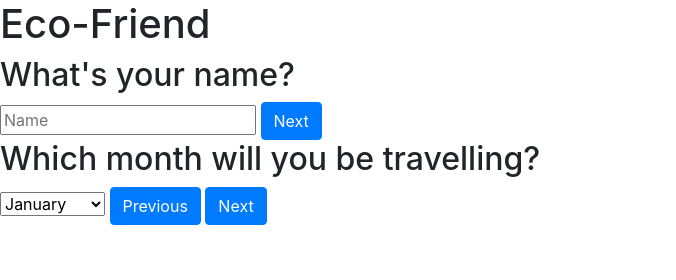
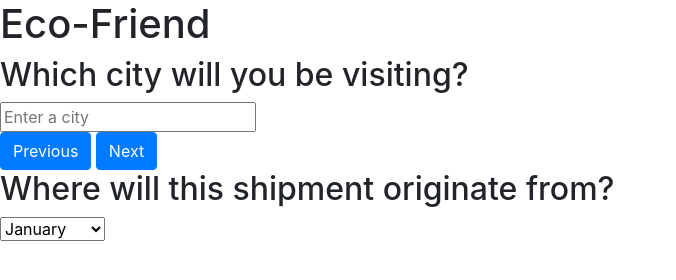
Before and after one commit to tonykimatpl/uOEC-2019---Programming, an Electron app: page index.html in a window 800 px wide. Shown: the whole page, without its empty margins (0-676 px from the left). Drawn offline with nearby package versions, Linux system fonts and the light colour scheme; some packages are replaced by stand-ins of ours.

Commit message:
maps api key in index.html

```diff
--- a/index.html
+++ b/index.html
@@ -1,27 +1,38 @@
 <!DOCTYPE html>
 <html lang="en">
+
 <head>
+    <script src="https://ajax.googleapis.com/ajax/libs/jquery/3.2.0/jquery.min.js"></script>
     <title>Eco-Friend</title>
     <meta charset="utf-8">
     <meta name="viewport" content="width=device-width, initial-scale=1">
     <link rel="stylesheet" href="bootstrap/css/bootstrap.css" >
     <link rel="stylesheet" href="bootstrap/css/bootstrap.min.css">
 </head>
+
 <body>
   <h1>Eco-Friend</h1>
 
-<div id="area1"> <!--Might be useful later, encapsulates whole area-->
+<div id="area1">
 
-<!--Will need to add name value to each input type for the action.php-->
-<form id="main_form" action="/action_page.php">
-<div id="nameDiv">
-  <h2>What's your name?</h2>
-  <input class="nameInput" type="text" value="" placeholder="Name" />
-  <button type="button" class="btn btn-primary" onclick="bClick('nameDiv','cityDiv');">Next</button>
-</div>
+  <div id="cityDiv">
+    <div class="pac-card" id="pac-card">
+      <div><h2>Which city will you be visiting?</h2></div>
+      <div id="pac-container">
+        <input id="pac-input" type="text" placeholder="Enter a city" />
+      </div>
+    </div>
+    <div id="map"></div>
+    <!--Google Maps API Key for Maps Place Autocomplete-->
+    <script src="https://maps.googleapis.com/maps/api/js?key=AIzaSyC1W0gHh7ubG9bAMAuEsDgtiZWkM9fcP1Y&libraries=places&callback=initMap"
+          async defer></script>
+
+    <button type="button" class="btn btn-primary" onclick="bClick('cityDiv','nameDiv');">Previous</button>
+    <button type="button" class="btn btn-primary" onclick="bClick('cityDiv','dayDiv');">Next</button>
+  </div>
 
 <div id="monthDiv">
-  <h2>Which month will you be travelling?</h2>
+  <h2>Where will this shipment originate from?</h2>
   <select name="Month">
     <option value="january">January</option>
     <option value="february">February</option>
@@ -37,9 +48,6 @@
     <option value="december">December</option>
   </select>
 
-
-  <button type="button" class="btn btn-primary" onclick="bClick('monthDiv','dayDiv');">Previous</button>
-  <button type="button" class="btn btn-primary" onclick="bClick('monthDiv','categoryDiv');">Next</button>
 </div>
 
 </body>
```
